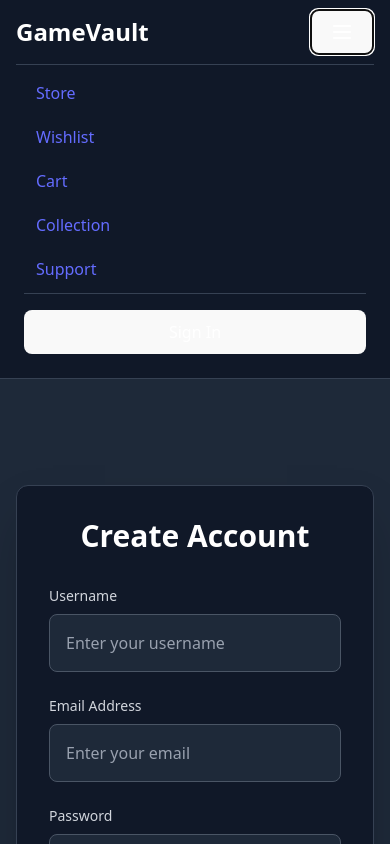
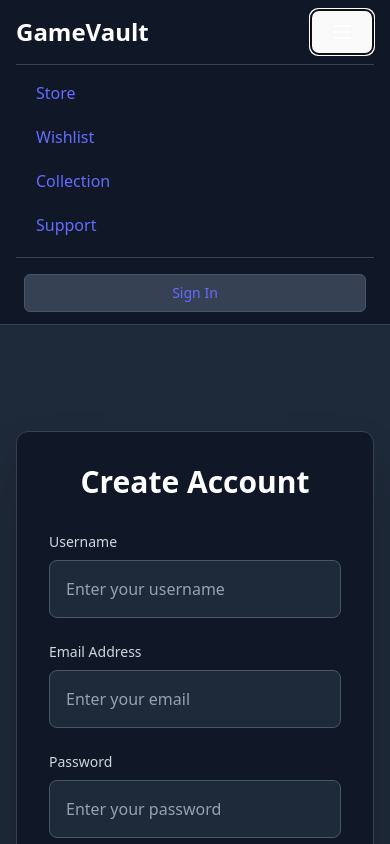
Before and after one commit to SumanSubedi9/GameVault, a React (Vite) app: page /signup in a window 390 px wide. Both pictures are taken after a click on the button 341 px from the left and 32 px from the top of the page. Shown: the top 844 px of the page. Built offline with nearby package versions, Linux system fonts and the light colour scheme.

Commit message:
updated the mobile navigation bar

```diff
--- a/src/components/Header.jsx
+++ b/src/components/Header.jsx
@@ -71,42 +71,15 @@ const Header = () => {
         {/* Mobile Navigation Menu */}
         {isMenuOpen && (
           <div className="md:hidden">
-            <div className="px-2 pt-2 pb-3 space-y-1 sm:px-3 border-t border-gray-700">
-              <a
-                href="#"
-                className="text-gray-300 hover:text-white block px-3 py-2 text-base font-medium"
+            <Navbar isMobile={true} onLinkClick={() => setIsMenuOpen(false)} />
+            <div className="px-2 pt-4 pb-3 border-t border-gray-700">
+              <Link
+                to="/login"
+                onClick={() => setIsMenuOpen(false)}
+                className="w-full bg-gray-700 hover:bg-gray-600 text-white px-4 py-2 rounded-md text-sm font-medium transition-colors border border-gray-600 block text-center"
               >
-                Store
-              </a>
-              <a
-                href="#"
-                className="text-gray-300 hover:text-white block px-3 py-2 text-base font-medium"
-              >
-                Wishlist
-              </a>
-              <a
-                href="#"
-                className="text-gray-300 hover:text-white block px-3 py-2 text-base font-medium"
-              >
-                Cart
-              </a>
-              <a
-                href="#collection"
-                className="text-gray-300 hover:text-white block px-3 py-2 text-base font-medium"
-              >
-                Collection
-              </a>
-              <a
-                href="#"
-                className="text-gray-300 hover:text-white block px-3 py-2 text-base font-medium"
-              >
-                Support
-              </a>
-              <div className="pt-4 pb-3 border-t border-gray-700">
-                <button className="w-full bg-gray-700 hover:bg-gray-600 text-white px-4 py-2 rounded-md text-sm font-medium transition-colors border border-gray-600">
-                  Sign In
-                </button>
-              </div>
+                Sign In
+              </Link>
             </div>
           </div>
         )}
--- a/src/components/Navbar.jsx
+++ b/src/components/Navbar.jsx
@@ -1,32 +1,45 @@
 import { Link } from "react-router-dom";
 
-const Navbar = () => {
+const Navbar = ({ isMobile = false, onLinkClick = () => {} }) => {
+  const navItems = [
+    { to: "/", label: "Store" },
+    { to: "/wishlist", label: "Wishlist" },
+    { to: "/collection", label: "Collection" },
+    { to: "/support", label: "Support" },
+  ];
+
+  // Desktop navigation
+  if (!isMobile) {
     return (
       <nav className="hidden md:flex items-center space-x-8">
+        {navItems.map((item) => (
           <Link
-        to="/"
+            key={item.to}
+            to={item.to}
             className="text-gray-300 hover:text-white px-3 py-2 text-sm font-medium transition-colors"
           >
-        Store
+            {item.label}
           </Link>
+        ))}
+      </nav>
+    );
+  }
+
+  // Mobile navigation
+  return (
+    <nav className="md:hidden">
+      <div className="px-2 pt-2 pb-3 space-y-1 sm:px-3 border-t border-gray-700">
+        {navItems.map((item) => (
           <Link
-        to="/wishlist"
-        className="text-gray-300 hover:text-white px-3 py-2 text-sm font-medium transition-colors"
+            key={item.to}
+            to={item.to}
+            onClick={onLinkClick}
+            className="text-gray-300 hover:text-white block px-3 py-2 text-base font-medium transition-colors hover:bg-gray-800 rounded-md"
           >
-        Wishlist
+            {item.label}
           </Link>
-      <Link
-        to="/collection"
-        className="text-gray-300 hover:text-white px-3 py-2 text-sm font-medium transition-colors"
-      >
-        Collection
-      </Link>
-      <Link
-        to="/support"
-        className="text-gray-300 hover:text-white px-3 py-2 text-sm font-medium transition-colors"
-      >
-        Support
-      </Link>
+        ))}
+      </div>
     </nav>
   );
 };
```
Lines whose indentation alone changed are shown as unchanged.
